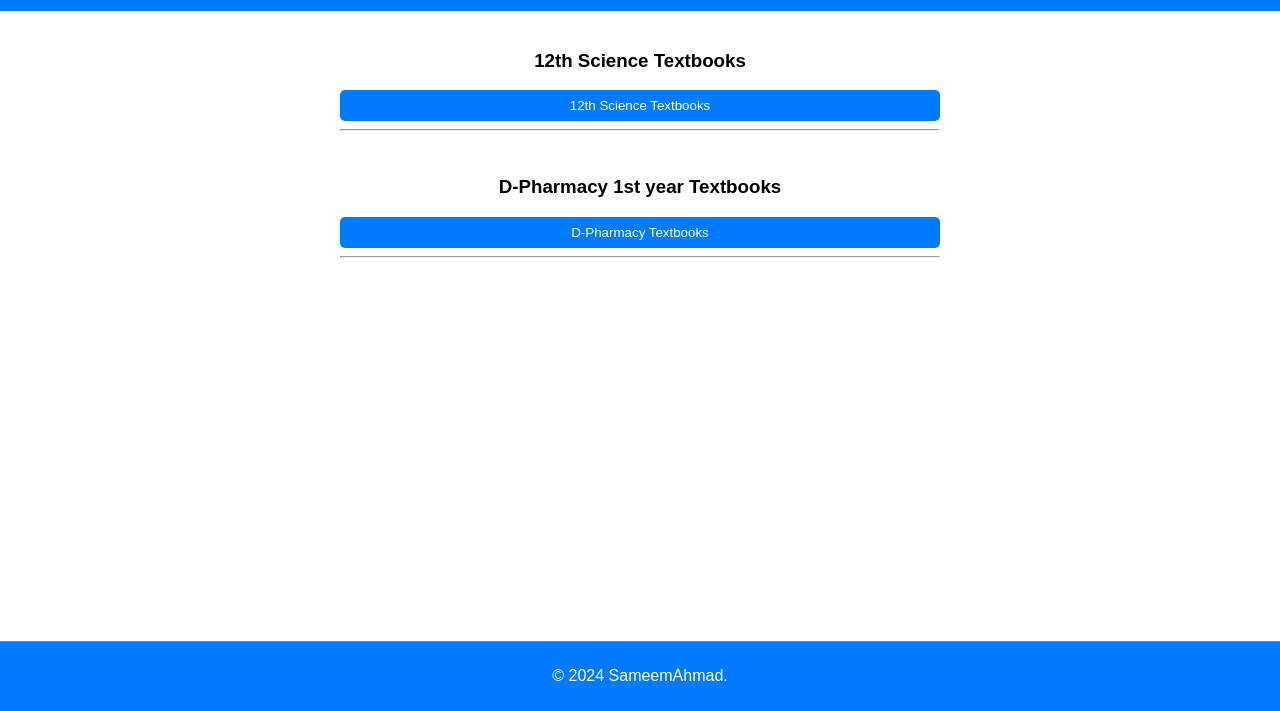
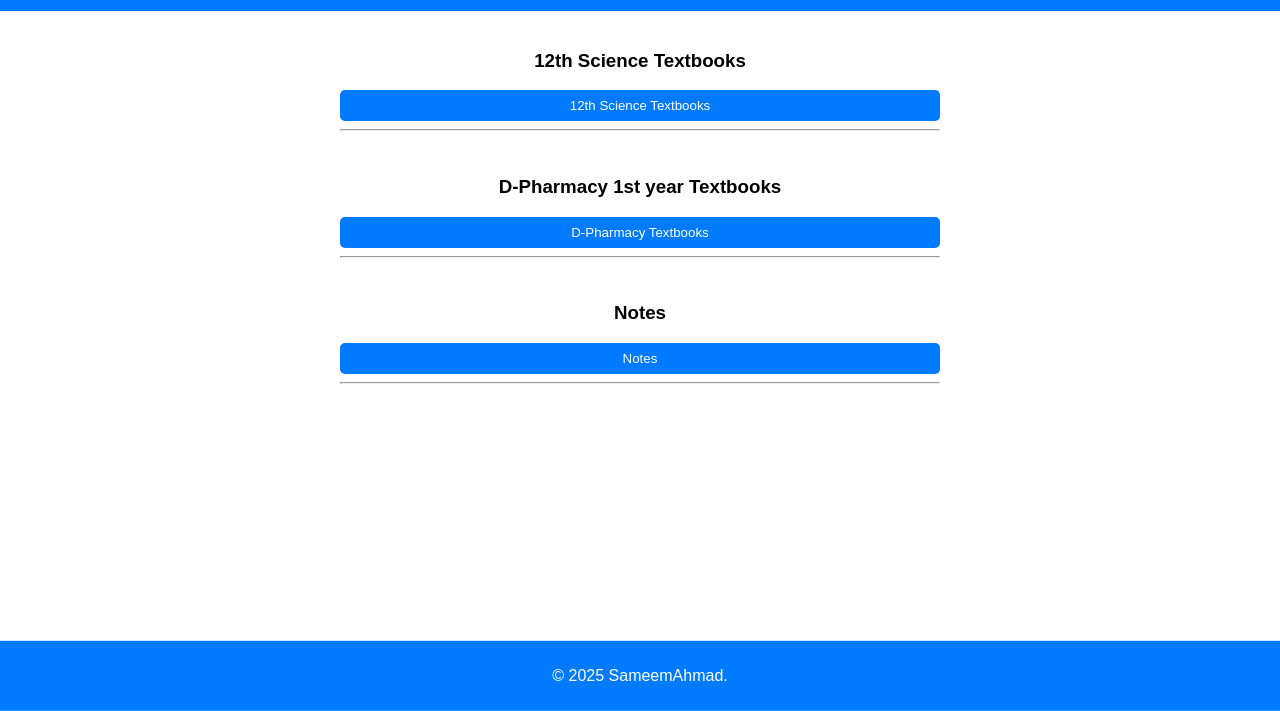
Before and after one commit to SameemAhmad00/Mynotes, a plain HTML site: page index.html in a window 1280 px wide. Shown: the part 89-800 px from the top of the page. Drawn offline with Linux system fonts and the light colour scheme.

Commit message:
Update index.html

```diff
--- a/index.html
+++ b/index.html
@@ -26,13 +26,16 @@
 
 <button class="download-button" onclick="DPharmacy()">D-Pharmacy Textbooks</button><hr><br>
 
+<h3>Notes</h3>
+
+<button class="download-button" onclick="Notes()">Notes</button><hr><br>
 
 
 </li>
 </ul>
 </main>
 <footer>
-<p>&copy; 2024 SameemAhmad.</p>
+<p>&copy; 2025 SameemAhmad.</p>
 </footer>
 
   <script src="main.js"></script>
```
